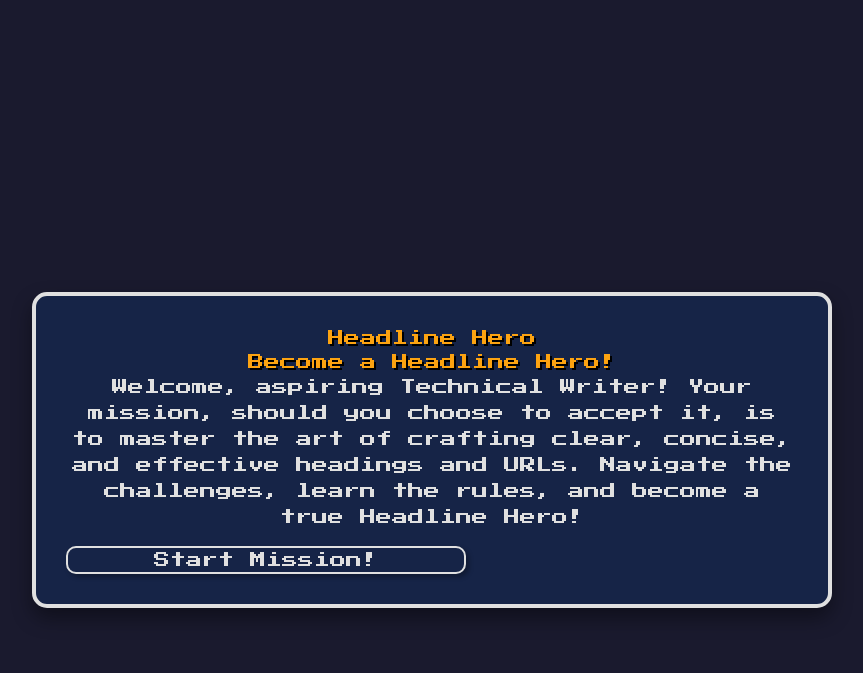
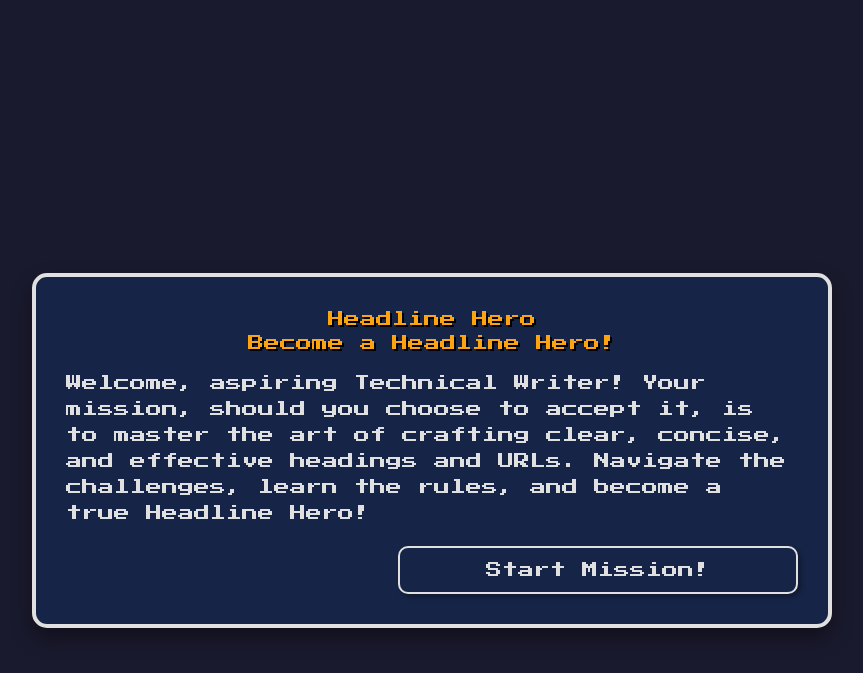
Before and after one commit to cblocher/cblocher.github.io, a Jekyll site: the page projects-ai-headline-hero.html, which Jekyll copies as it is, in a window 1280 px wide. Shown: the top 673 px of the page, without its empty margins (208-1071 px from the left). Built offline with Jekyll 4.4.1, drawn with Linux system fonts in a browser that asks for light colours; nearby versions of some CDN libraries.

Commit message:
Made some formatting tweaks.

```diff
--- a/projects-ai-headline-hero.html
+++ b/projects-ai-headline-hero.html
@@ -133,6 +133,36 @@
         #achievements-list li {
             margin: 5px 0;
             color: #90ee90; /* Light green for achievements */
+        }
+        /* Right-align start and restart buttons */
+        #start-button, #restart-button {
+            margin-left: auto;
+            margin-right: 0;
+            padding: 10px; /* Add padding inside the buttons */
+            margin-top: 20px; /* Ensure consistent padding above the buttons */
+        }
+        /* Align start-story paragraph left */
+        #start-story, #end-message {
+            text-align: left;
+        }
+        /* Add padding between options */
+        #options-area button {
+            margin-bottom: 15px;
+            padding: 10px; /* Add padding inside the options */
+            white-space: normal; /* Allow text to wrap inside buttons */
+            word-wrap: break-word; /* Break long words if necessary */
+        }
+        /* Align level-story paragraph left */
+        #level-story {
+            text-align: left;
+        }
+        /* Add padding after the start-title */
+        #start-title, #end-title {
+            margin-bottom: 15px;
+        }
+        /* Add padding after the level-title */
+        #level-title {
+            margin-bottom: 15px; /* Add padding after the title */
         }
     </style>
 </head>
```
